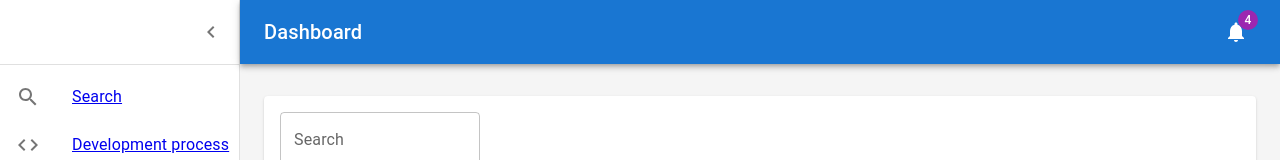
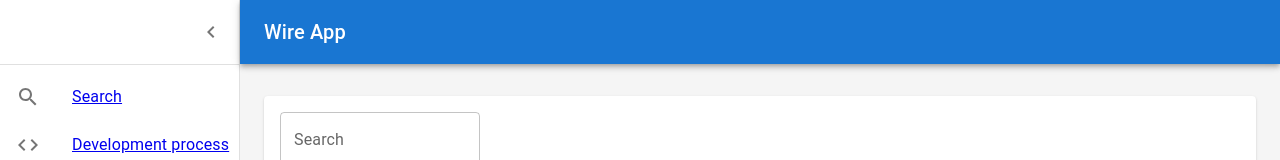
Before and after one commit to bmehrabi/libraries, a React app: page / in a window 1280 px wide. Shown: the top 160 px of the page. Built offline with nearby package versions, Linux system fonts and the light colour scheme.

Commit message:
Remove notification icon from header

```diff
--- a/src/pages/page-layout/PageLayout.tsx
+++ b/src/pages/page-layout/PageLayout.tsx
@@ -10,12 +10,10 @@
 import Typography from '@mui/material/Typography';
 import Divider from '@mui/material/Divider';
 import IconButton from '@mui/material/IconButton';
-import Badge from '@mui/material/Badge';
 import Link from '@mui/material/Link';
 import MenuIcon from '@mui/icons-material/Menu';
 import ChevronLeftIcon from '@mui/icons-material/ChevronLeft';
-import NotificationsIcon from '@mui/icons-material/Notifications';
-import {mainListItems} from '../../components/list-item/ListItems';
+import {mainListItems} from 'src/components/list-item/ListItems';
 import {Outlet} from "react-router-dom";
 
 function Copyright(props: any) {
@@ -118,13 +116,8 @@
               noWrap
               sx={{ flexGrow: 1 }}
             >
-              Dashboard
+              Wire App
             </Typography>
-            <IconButton color="inherit">
-              <Badge badgeContent={4} color="secondary">
-                <NotificationsIcon />
-              </Badge>
-            </IconButton>
           </Toolbar>
         </AppBar>
         <Drawer variant="permanent" open={open}>
```
Also changed, not shown: 2 other files (tests, documents, lock files or other folders).
